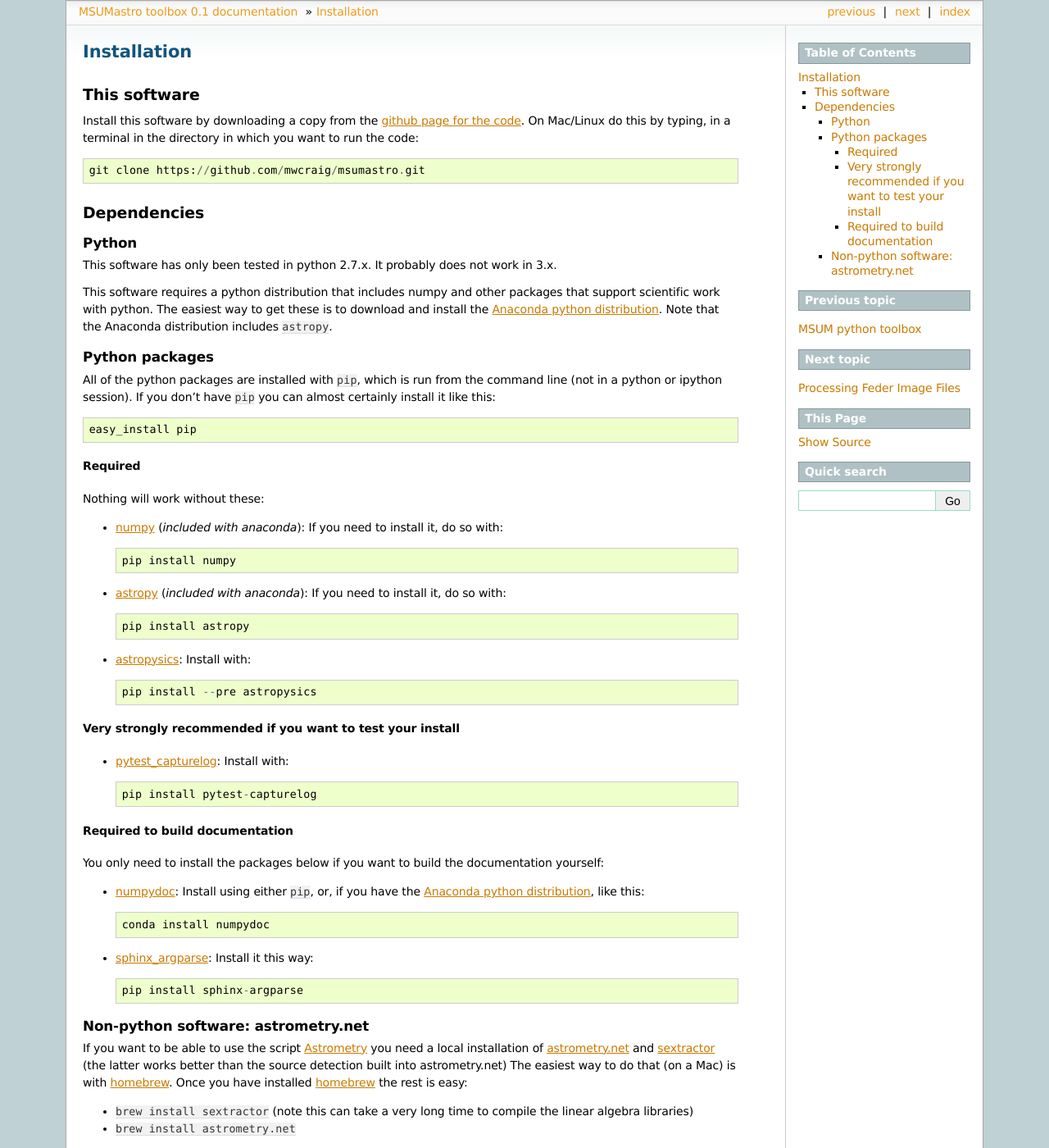
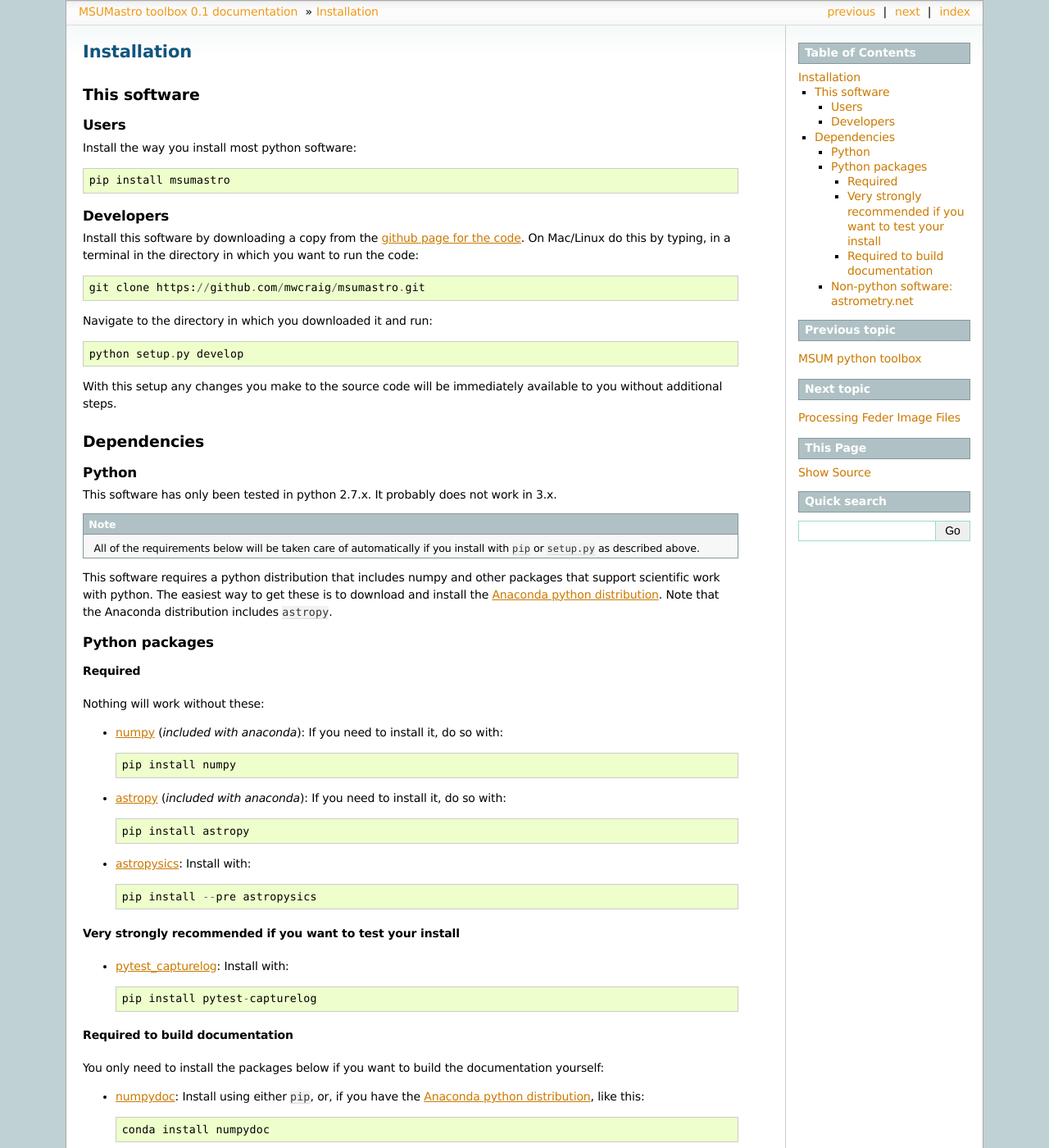
Before and after one commit to mwcraig/msumastro, a Sphinx documentation site: the page built from docs/installation.rst, in a window 1280 px wide and 1400 px high. Shown: the whole window at 82% size. Built offline with Sphinx 7.4.7, drawn with Linux system fonts in a browser that asks for light colours; some of the changed text lies outside the part shown.

Commit message:
Update installation instructions to use PyPI

```diff
--- a/docs/installation.rst
+++ b/docs/installation.rst
@@ -4,9 +4,25 @@ Installation
 This software
 *************
 
+Users
+-----
+
+Install the way you install most python software::
+
+    pip install msumastro
+
+Developers
+----------
+
 Install this software by downloading a copy from the `github page for the code <https://github.com/mwcraig/msumastro>`_. On Mac/Linux do this by typing, in a terminal in the directory in which you want to run the code::
 
     git clone https://github.com/mwcraig/msumastro.git
+
+Navigate to the directory in which you downloaded it and run::
+
+    python setup.py develop
+
+With this setup any changes you make to the source code will be immediately available to you without additional steps.
 
 Dependencies
 ************
@@ -16,15 +32,15 @@ Python
 
 This software has only been tested in python 2.7.x. It probably does not work in 3.x.
 
+.. note::
+    All of the requirements below will be taken care of automatically if you install with
+    ``pip`` or ``setup.py`` as described above.
+
 This software requires a python distribution that includes numpy and other packages that support scientific work with python. The easiest way to get these is to download and install the `Anaconda python distribution`_. Note that the Anaconda distribution includes ``astropy``.
 
 
 Python packages
 ----------------
-
-All of the python packages are installed with ``pip``, which is run from the command line (not in a python or ipython session). If you don't have ``pip`` you can almost certainly install it like this::
-
-    easy_install pip
 
 Required
 +++++++++
@@ -67,8 +83,10 @@ Non-python software: astrometry.net
 ------------------------------------
 
 
-If you want to be able to use the script :ref:`apply-astrometry` you need a local installation of `astrometry.net <http://astrometry.net>`_ and `sextractor`_ (the latter works better than the source detection built into astrometry.net) The easiest way to do that (on a Mac) is with `homebrew`_. Once you have installed `homebrew`_ the rest is easy:
+If you want to be able to use the script :ref:`apply-astrometry` you need a local installation of `astrometry.net <http://astrometry.net>`_ and `sextractor`_ (the latter works better than the source detection built into astrometry.net) The easiest way to do that (on a Mac) is with `homebrew`_. Once you have installed `homebrew`_ the rest is easy (unless it fails, of course...):
 
++ ``brew tap camphogg/science`` (only needs to be done once; connects the set of science
+  brew formulae maintained by the maintainers of `astrometry.net <http://astrometry.net>`_)
 + ``brew install sextractor`` (note this can take a very long time to compile the linear algebra libraries)
 + ``brew install astrometry.net``
 
```
